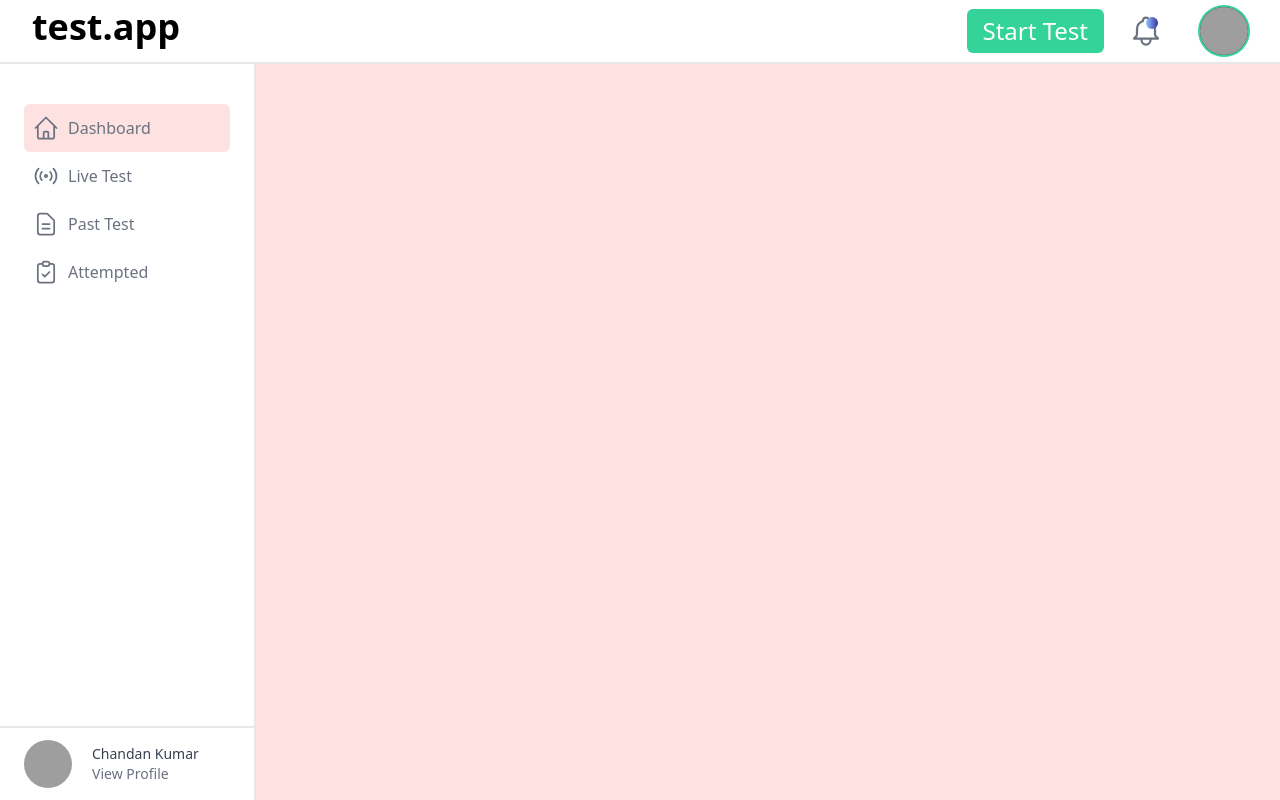
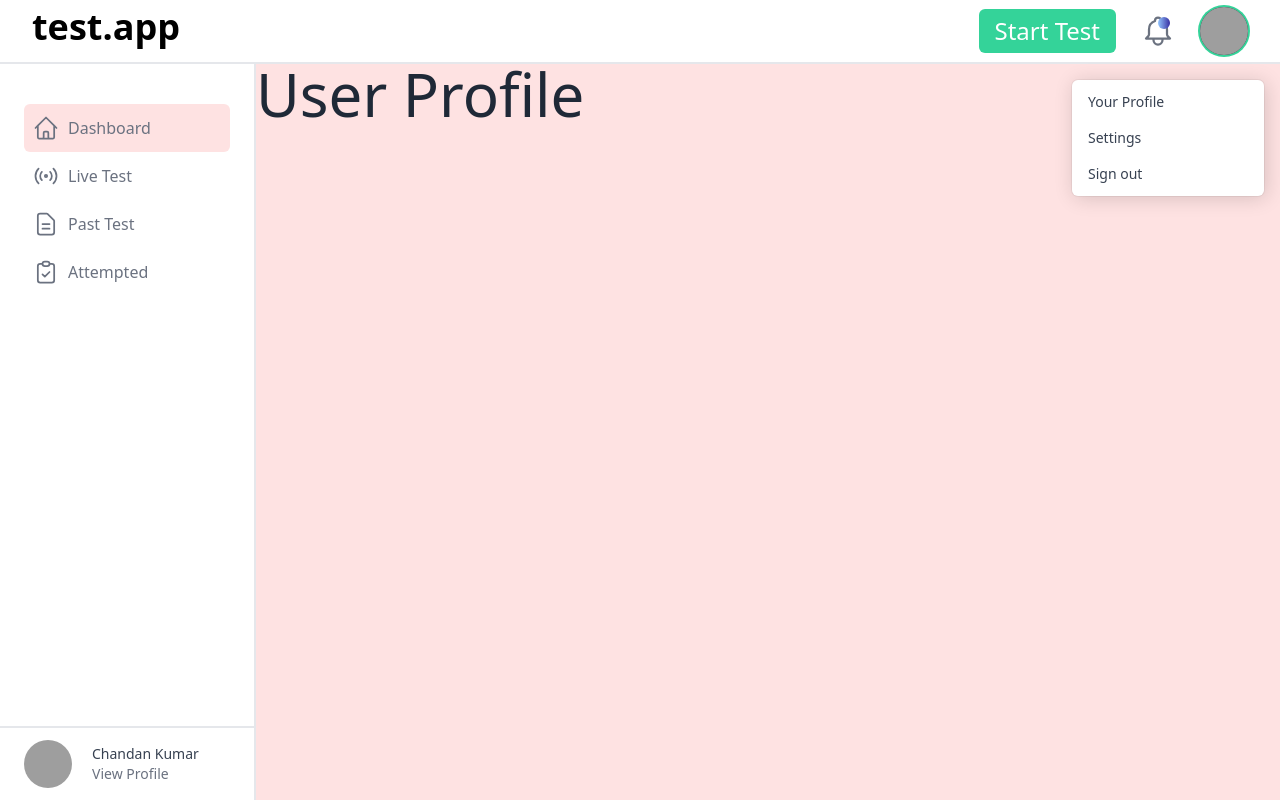
Before and after one commit to chandan-24/test-series-ui, a React (Create React App) app: page /profile in a window 1280 px wide. Both pictures are taken after a click on the button 1224 px from the left and 31 px from the top of the page. Built offline with nearby package versions, Linux system fonts and the light colour scheme; grey boxes are pictures that could not be loaded.

Commit message:
submenu under avatar

```diff
--- a/public/index.html
+++ b/public/index.html
@@ -9,7 +9,7 @@
     />
     <title>Test Series</title>
   </head>
-  <body class="bg-red-100">
+  <body class="bg-red-100 relative">
     <div id="root"></div>
   </body>
 </html>
--- a/src/components/App.js
+++ b/src/components/App.js
@@ -7,6 +7,7 @@ import Dashboard from "./Dashboard";
 import LiveTest from "./LiveTest";
 import PastTest from "./PastTest";
 import Attempted from "./Attempted";
+import Profile from "./Profile";
 
 class App extends Component {
   render() {
@@ -14,7 +15,7 @@ class App extends Component {
       <Router>
         <Header />
         <Sidebar />
-        <div className="absolute w-4/5 avail-height right-0 top-16">
+        <div className="absolute overflow-y-auto z-0 w-4/5 avail-height right-0 top-16">
           <Switch>
             <Route path="/" exact>
               <Redirect to="/dashboard"/>
@@ -23,6 +24,7 @@ class App extends Component {
             <Route path="/live-test" component={LiveTest} />
             <Route path="/past-test" component={PastTest} />
             <Route path="/attempted" component={Attempted} />
+            <Route path="/profile" component={Profile} />
           </Switch>
         </div>
       </Router>
--- a/src/components/Dashboard.js
+++ b/src/components/Dashboard.js
@@ -3,7 +3,7 @@ import React, { Component } from 'react';
 class Dashboard extends Component {
   render() {
     return (
-      <div className="W-4/5 text-gray-800 text-8xl">
+      <div className="text-gray-800 text-8xl">
         Dashboard
       </div>
     );
--- a/src/components/Header.js
+++ b/src/components/Header.js
@@ -1,15 +1,19 @@
 import React, { Component } from 'react';
 
+import SubMenu from "./SubMenu";
+
 class Header extends Component {
+  wrapperRef = React.createRef();
+
+  state = {
+    isUserMenuActive: false,
+  }
+
+  toggleUserMenu = () => {
+    this.setState({ isUserMenuActive: !this.state.isUserMenuActive });
+  }
+
   render() {
-    this.state = {
-      isUserMenuActive: false,
-    }
-
-    this.toggleUserMenuClass = () => {
-      const currentState = this.state.isUserMenuActive;
-      this.setState({ isUserMenuActive: !currentState });
-    }
     return (
       <div className="bg-white w-full h-16 border-b-2 border-gray-200 flex items-center fixed">
         <div className="px-8 flex flex-row w-full">
@@ -18,20 +22,15 @@ class Header extends Component {
           </div>
 
           <div className="flex flex-row-reverse items-center w-full">
-
-            <div className="ml-3 relative">
+            <div>
               <div>
-                <button className="max-w-xs bg-gray-800 rounded-full flex items-center text-sm focus:outline-none focus:ring-2 focus:ring-offset-2 focus:ring-offset-green-400 focus:ring-white">
-                  <img className="h-12 w-12 rounded-full" src="https://avatars.githubusercontent.com/u/27084297?size=200" alt="avatar" />
+                <button
+                  id="avatar-ctn"
+                  onClick={this.toggleUserMenu}
+                  className="max-w-xs bg-gray-800 rounded-full flex items-center text-sm focus:outline-none focus:ring-2 focus:ring-offset-2 focus:ring-offset-green-400 focus:ring-white"
+                >
+                  <img id="avatar" className="h-12 w-12 rounded-full" src="https://avatars.githubusercontent.com/u/27084297?size=200" alt="avatar" />
                 </button>
-              </div>
-
-              <div className="hidden origin-top-right absolute right-0 mt-2 w-48 rounded-md shadow-lg py-1 bg-white ring-1 ring-black ring-opacity-5">
-                <a href="#" className="block px-4 py-2 text-sm text-gray-700 hover:bg-gray-100" role="menuitem">Your Profile</a>
-
-                <a href="#" className="block px-4 py-2 text-sm text-gray-700 hover:bg-gray-100" role="menuitem">Settings</a>
-
-                <a href="#" className="block px-4 py-2 text-sm text-gray-700 hover:bg-gray-100" role="menuitem">Sign out</a>
               </div>
             </div>
 
@@ -50,6 +49,8 @@ class Header extends Component {
             </div>
           </div>
         </div>
+        {this.state.isUserMenuActive ?
+          <SubMenu handleToggle={this.toggleUserMenu}/> : null}
       </div>
     );
   }
--- /dev/null
+++ b/src/components/Profile.js
@@ -0,0 +1,13 @@
+import React, { Component } from 'react';
+
+class Profile extends Component {
+  render() {
+    return (
+      <div className="justify-center text-gray-800 text-6xl">
+        User Profile
+      </div>
+    );
+  }
+}
+
+export default Profile;
--- a/src/components/Sidebar.js
+++ b/src/components/Sidebar.js
@@ -1,4 +1,5 @@
 import React, { Component } from 'react';
+import { Link } from "react-router-dom";
 
 class Sidebar extends Component {
   render() {
@@ -7,28 +8,28 @@ class Sidebar extends Component {
         <div className="text-gray-500">
           <div className="mt-10">
             <div>
-              <a className="mx-6 flex flex-row items-center bg-red-100 h-12 rounded-md hover:shadow-lg hover:text-gray-800" href="#">
+              <Link className="mx-6 flex flex-row items-center bg-red-100 h-12 rounded-md hover:shadow-lg hover:text-gray-800" to="/dashboard">
               <svg className="w-7 h-7 mx-2" fill="none" stroke="currentColor" viewBox="0 0 24 24" xmlns="http://www.w3.org/2000/svg"><path strokeLinecap="round" strokeLinejoin="round" strokeWidth={1.5} d="M3 12l2-2m0 0l7-7 7 7M5 10v10a1 1 0 001 1h3m10-11l2 2m-2-2v10a1 1 0 01-1 1h-3m-6 0a1 1 0 001-1v-4a1 1 0 011-1h2a1 1 0 011 1v4a1 1 0 001 1m-6 0h6" /></svg>
                 <span>Dashboard</span>
-              </a>
+              </Link>
             </div>
             <div>
-              <a className="mx-6 flex flex-row items-center h-12 rounded-md hover:shadow-lg hover:text-gray-800" href="#">
+              <Link className="mx-6 flex flex-row items-center h-12 rounded-md hover:shadow-lg hover:text-gray-800" to="/live-test">
                 <svg className="w-7 h-7 mx-2" fill="none" stroke="currentColor" viewBox="0 0 24 24" xmlns="http://www.w3.org/2000/svg"><path strokeLinecap="round" strokeLinejoin="round" strokeWidth={1.5} d="M5.636 18.364a9 9 0 010-12.728m12.728 0a9 9 0 010 12.728m-9.9-2.829a5 5 0 010-7.07m7.072 0a5 5 0 010 7.07M13 12a1 1 0 11-2 0 1 1 0 012 0z" /></svg>
                 <span>Live Test</span>
-              </a>
+              </Link>
             </div>
             <div>
-              <a className="mx-6 flex flex-row items-center h-12 rounded-md hover:shadow-lg hover:text-gray-800" href="#">
+              <Link className="mx-6 flex flex-row items-center h-12 rounded-md hover:shadow-lg hover:text-gray-800" to="past-test">
                 <svg className="w-7 h-7 mx-2" fill="none" stroke="currentColor" viewBox="0 0 24 24" xmlns="http://www.w3.org/2000/svg"><path strokeLinecap="round" strokeLinejoin="round" strokeWidth={1.5} d="M9 12h6m-6 4h6m2 5H7a2 2 0 01-2-2V5a2 2 0 012-2h5.586a1 1 0 01.707.293l5.414 5.414a1 1 0 01.293.707V19a2 2 0 01-2 2z" /></svg>
                 <span>Past Test</span>
-              </a>
+              </Link>
             </div>
             <div>
-              <a className="mx-6 flex flex-row items-center h-12 rounded-md hover:shadow-lg hover:text-gray-800" href="#">
+              <Link className="mx-6 flex flex-row items-center h-12 rounded-md hover:shadow-lg hover:text-gray-800" to="/attempted">
                 <svg className="w-7 h-7 mx-2" fill="none" stroke="currentColor" viewBox="0 0 24 24" xmlns="http://www.w3.org/2000/svg"><path strokeLinecap="round" strokeLinejoin="round" strokeWidth={1.5} d="M9 5H7a2 2 0 00-2 2v12a2 2 0 002 2h10a2 2 0 002-2V7a2 2 0 00-2-2h-2M9 5a2 2 0 002 2h2a2 2 0 002-2M9 5a2 2 0 012-2h2a2 2 0 012 2m-6 9l2 2 4-4" /></svg>
                 <span>Attempted</span>
-              </a>
+              </Link>
             </div>
           </div>
 
@@ -40,7 +41,9 @@ class Sidebar extends Component {
 
               <div className="flex flex-col text-sm ml-5">
                 <span className="text-gray-700">Chandan Kumar</span>
-                <a className="text-gray-500 hover:text-gray-800" href="#">View Profile</a>
+                <Link to="/profile" className="text-gray-500 hover:text-green-600">
+                  View Profile
+                </Link>
               </div>
             </div>
           </div>
--- /dev/null
+++ b/src/components/SubMenu.js
@@ -0,0 +1,25 @@
+import React, { Component } from 'react';
+import { Link } from 'react-router-dom';
+
+class SubMenu extends Component {
+  handleToggle = () => {
+    console.log('calling callback!');
+    this.props.handleToggle();
+  }
+
+  render() {
+    return (
+      <div className="absolute block right-4 top-20">
+        <div id="profile-menu" className="origin-top-right w-48 rounded-md shadow-lg py-1 bg-white ring-1 ring-black ring-opacity-5">
+          <Link to="/profile" onClick={this.handleToggle} className="block px-4 py-2 text-sm text-gray-700 hover:bg-gray-100 cursor-pointer z-auto">Your Profile</Link>
+
+          <Link to="profile" onClick={this.handleToggle} className="block px-4 py-2 text-sm text-gray-700 hover:bg-gray-100 cursor-pointer z-auto">Settings</Link>
+
+          <Link to="/" onClick={this.handleToggle} className="block px-4 py-2 text-sm text-gray-700 hover:bg-gray-100 cursor-pointer z-auto">Sign out</Link>
+        </div>
+      </div>
+    );
+  }
+}
+
+export default SubMenu;
```
